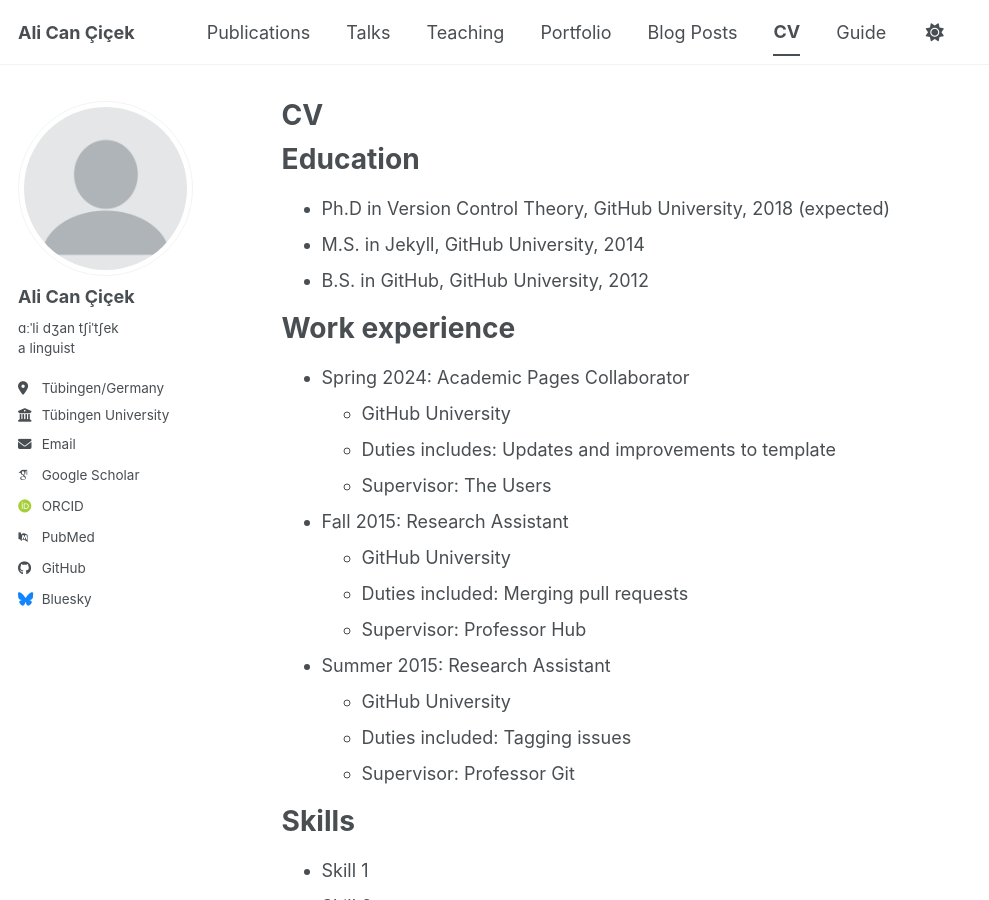
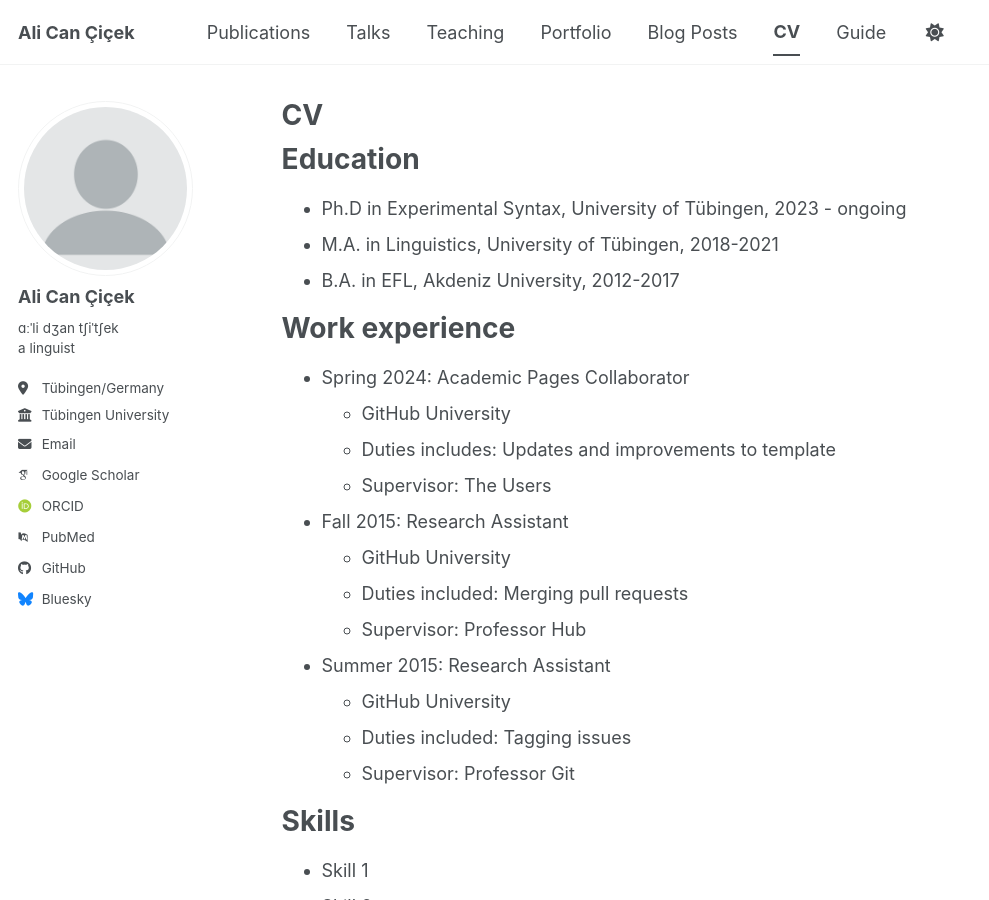
Before and after one commit to cicekalican/cicekalican.github.io, a Jekyll site: the page built from _pages/cv.md, in a window 1280 px wide and 900 px high. Shown: the whole window, without its empty margins (0-989 px from the left). Built offline with Jekyll 4.4.1, drawn with Linux system fonts in a browser that asks for light colours; some web fonts are replaced; a script bundle is joined from its source files by our own code; library files that are not in the unit come from our copies.

Commit message:
educational background changed

```diff
--- a/_pages/cv.md
+++ b/_pages/cv.md
@@ -11,9 +11,9 @@
 
 Education
 ======
-* Ph.D in Version Control Theory, GitHub University, 2018 (expected)
-* M.S. in Jekyll, GitHub University, 2014
-* B.S. in GitHub, GitHub University, 2012
+* Ph.D in Experimental Syntax, University of Tübingen, 2023 - ongoing
+* M.A. in Linguistics, University of Tübingen, 2018-2021
+* B.A. in EFL, Akdeniz University, 2012-2017
 
 Work experience
 ======
```
